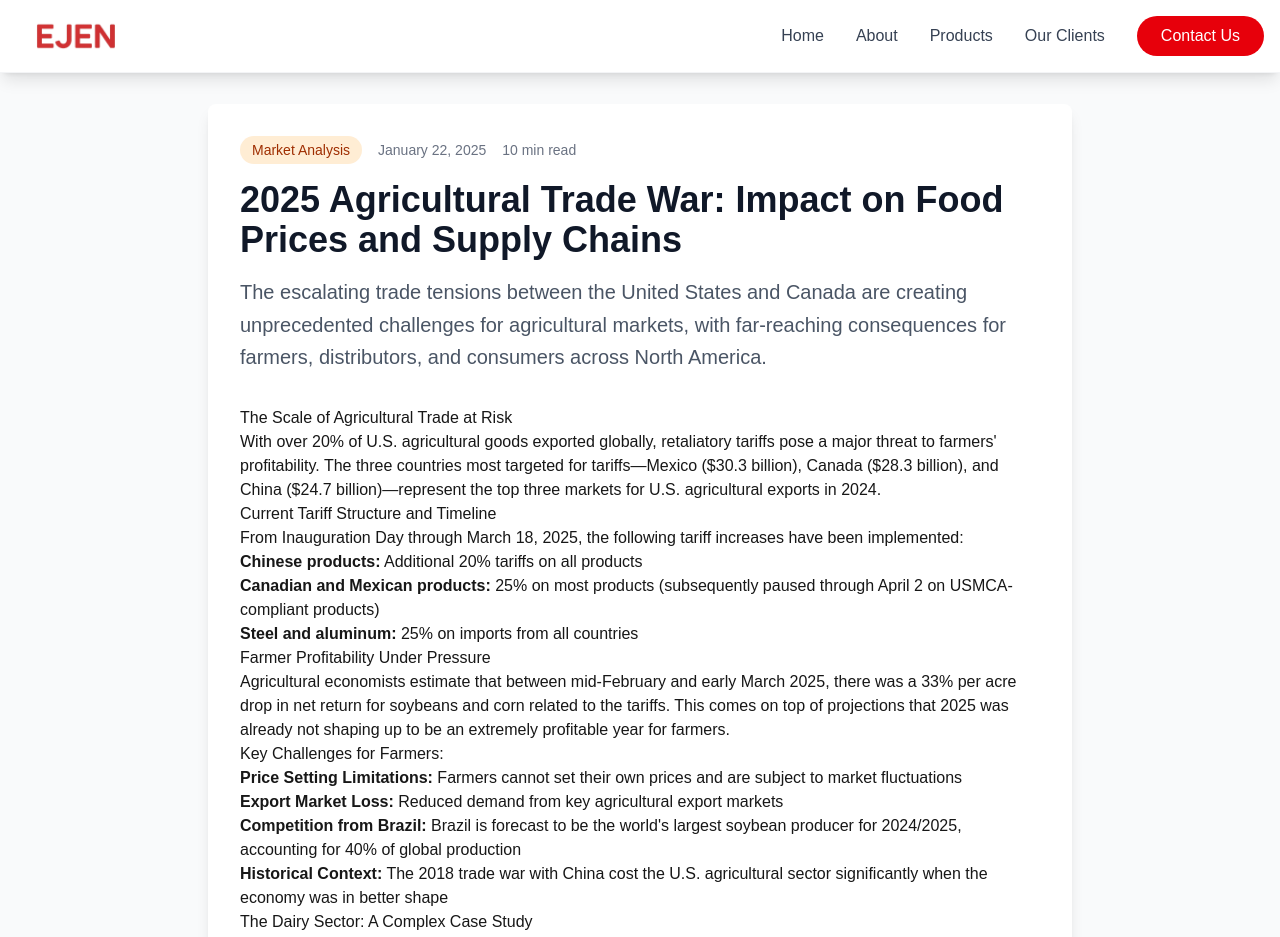
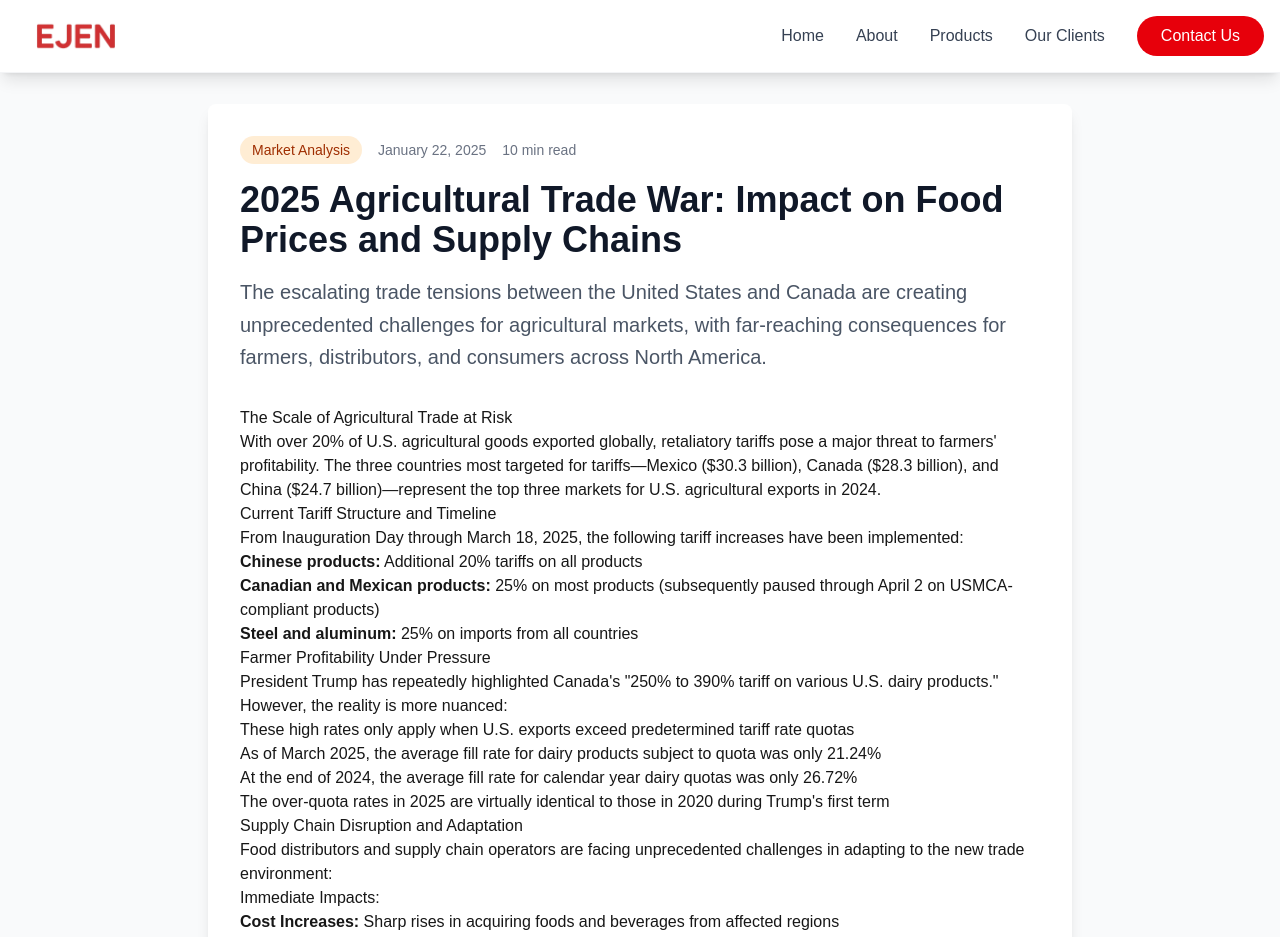
Before and after one commit to stocserver/ejen, a Next.js app: page /blog/agricultural-trade-war-impact-2025 in a window 1280 px wide. Shown: the top 937 px of the page. Built offline with nearby package versions, Linux system fonts and the light colour scheme.

Commit message:
blog + map

```diff
--- a/src/pages/admin/index.tsx
+++ b/src/pages/admin/index.tsx
@@ -1,4 +1,5 @@
-import { useState } from 'react';
+// Remove the unused useState import
+import Head from 'next/head';
 import Header from '../../components/Header';
 import Link from 'next/link';
 
--- a/src/pages/blog/agricultural-trade-war-impact-2025.tsx
+++ b/src/pages/blog/agricultural-trade-war-impact-2025.tsx
@@ -93,20 +93,7 @@ export default function AgriculturalTradeWarImpact2025() {
 
               <h2>Farmer Profitability Under Pressure</h2>
               <p>
-                Agricultural economists estimate that between mid-February and early March 2025, there was a 33% per acre drop in net return for soybeans and corn related to the tariffs. This comes on top of projections that 2025 was already not shaping up to be an extremely profitable year for farmers.
-              </p>
-
-              <h3>Key Challenges for Farmers:</h3>
-              <ul>
-                <li><strong>Price Setting Limitations:</strong> Farmers cannot set their own prices and are subject to market fluctuations</li>
-                <li><strong>Export Market Loss:</strong> Reduced demand from key agricultural export markets</li>
-                <li><strong>Competition from Brazil:</strong> Brazil is forecast to be the world's largest soybean producer for 2024/2025, accounting for 40% of global production</li>
-                <li><strong>Historical Context:</strong> The 2018 trade war with China cost the U.S. agricultural sector significantly when the economy was in better shape</li>
-              </ul>
-
-              <h2>The Dairy Sector: A Complex Case Study</h2>
-              <p>
-                President Trump has repeatedly highlighted Canada's "250% to 390% tariff on various U.S. dairy products." However, the reality is more nuanced:
+                President Trump has repeatedly highlighted Canada&apos;s &quot;250% to 390% tariff on various U.S. dairy products.&quot; However, the reality is more nuanced:
               </p>
               <ul>
                 <li>These high rates only apply when U.S. exports exceed predetermined tariff rate quotas</li>
@@ -148,7 +135,7 @@ export default function AgriculturalTradeWarImpact2025() {
 
               <h2>Consumer Impact and "Buy Canadian" Movement</h2>
               <p>
-                While some consumers are participating in "Buy Canadian" campaigns to protest U.S. trade policies, the reality is that finding substitutes for all affected foodstuffs is challenging due to:
+                While some consumers are participating in &quot;Buy Canadian&quot; campaigns to protest U.S. trade policies, the reality is that finding substitutes for all affected foodstuffs is challenging due to:
               </p>
               <ul>
                 <li>Limited domestic production capacity for certain products</li>
--- a/src/pages/blog/cold-chain-management-best-practices.tsx
+++ b/src/pages/blog/cold-chain-management-best-practices.tsx
@@ -135,3 +135,5 @@ export default function ColdChainManagementBestPractices() {
     </>
   );
 }
+
+// Fix for Cold Chain Management Article
--- a/src/pages/blog/food-distribution-trends-2024.tsx
+++ b/src/pages/blog/food-distribution-trends-2024.tsx
@@ -80,7 +80,7 @@ export default function FoodDistributionTrends2024() {
             <div className="container mx-auto px-4">
               <div className="max-w-4xl mx-auto prose prose-lg">
                 <p className="lead text-xl text-gray-600 mb-8">
-                  The food distribution industry is experiencing unprecedented transformation in 2024. From technological innovations to sustainability initiatives, these trends are reshaping how food moves from producers to consumers across North America and Asia.
+                  The food distribution industry is experiencing rapid transformation as companies adapt to changing consumer preferences, technological advances, and sustainability requirements. Today&apos;s distributors must balance efficiency, quality, and environmental responsibility while meeting the demands of an increasingly complex supply chain.
                 </p>
 
                 <h2 className="text-3xl font-bold text-gray-800 mt-12 mb-6">1. Advanced Cold Chain Technology</h2>
--- a/src/pages/blog/supply-chain-optimization-strategies.tsx
+++ b/src/pages/blog/supply-chain-optimization-strategies.tsx
@@ -80,7 +80,7 @@ export default function SupplyChainOptimizationStrategies() {
 
                 <h2 className="text-3xl font-bold text-gray-800 mt-12 mb-6">Strategic Inventory Management</h2>
                 <p>
-                  Implementing advanced inventory management systems with real-time tracking and automated reordering can significantly reduce carrying costs while preventing stockouts. Use demand forecasting algorithms to predict seasonal fluctuations and adjust inventory levels accordingly.
+                  In today&apos;s competitive food distribution landscape, supply chain optimization has become essential for maintaining profitability and customer satisfaction. Companies that can efficiently move products from farm to table while maintaining quality and minimizing costs will have a significant advantage in the marketplace.
                 </p>
 
                 <h2 className="text-3xl font-bold text-gray-800 mt-12 mb-6">Route Optimization and Fleet Management</h2>
--- a/src/pages/blog/trump-2025-tariffs-food-supply-chain.tsx
+++ b/src/pages/blog/trump-2025-tariffs-food-supply-chain.tsx
@@ -9,7 +9,7 @@ export default function TrumpTariffsFood2025() {
         <title>Trump's 2025 Tariffs: Disrupting North American Food Supply Chains | EJEN</title>
         <meta name="description" content="Analysis of how Trump's 2025 tariffs are causing chaos in US-Canada food supply chains, affecting farmers, distributors, and consumers across North America." />
         <meta name="keywords" content="Trump tariffs 2025, food supply chain disruption, US Canada trade war, agricultural tariffs, food distribution impact, supply chain chaos, North American food trade" />
-        <meta property="og:title" content="Trump's 2025 Tariffs: Disrupting North American Food Supply Chains" />
+        <meta property="og:title" content="Trump&apos;s 2025 Tariffs: Disrupting North American Food Supply Chains" />
         <meta property="og:description" content="How 2025 tariffs are reshaping food distribution between USA and Canada" />
         <meta property="og:type" content="article" />
         <meta name="twitter:card" content="summary_large_image" />
@@ -68,22 +68,22 @@ export default function TrumpTariffsFood2025() {
                 <span className="text-gray-500 text-sm">8 min read</span>
               </div>
               <h1 className="text-4xl font-bold text-gray-900 mb-4">
-                Trump's 2025 Tariffs: Disrupting North American Food Supply Chains
+                Trump&apos;s 2025 Tariffs: Disrupting North American Food Supply Chains
               </h1>
               <p className="text-xl text-gray-600 leading-relaxed">
-                Donald Trump's renewed trade war is causing unprecedented chaos for farmers and food producers on both sides of the U.S.-Canada border, forcing businesses to disentangle supply chains that have been interconnected for decades.
+                Donald Trump&apos;s renewed trade war is causing unprecedented chaos for farmers and food producers on both sides of the U.S.-Canada border, forcing businesses to disentangle supply chains that have been interconnected for decades.
               </p>
             </header>
 
             <div className="prose prose-lg max-w-none">
               <h2>The Current State of Tariff Chaos</h2>
               <p>
-                As of March 2025, North America's food industry faces the overwhelming task of adapting to a turbulent situation of ever-changing trade rules. President Trump's administration has implemented a complex web of tariffs affecting agricultural products, with rates ranging from 20% on Chinese products to 25% on most Canadian and Mexican goods.
+                As of March 2025, North America&apos;s food industry faces the overwhelming task of adapting to a turbulent situation of ever-changing trade rules. President Trump&apos;s administration has implemented a complex web of tariffs affecting agricultural products, with rates ranging from 20% on Chinese products to 25% on most Canadian and Mexican goods.
               </p>
 
               <h2>Impact on Cross-Border Food Trade</h2>
               <p>
-                The agricultural supply chain underscores Canada's heavy dependency on the U.S. market. Canadian farmers and fishers produce more than the domestic market of 41 million Canadians can consume, making them reliant on American consumers who represent a market more than eight times larger.
+                The agricultural supply chain underscores Canada&apos;s heavy dependency on the U.S. market. Canadian farmers and fishers produce more than the domestic market of 41 million Canadians can consume, making them reliant on American consumers who represent a market more than eight times larger.
               </p>
 
               <h3>Key Affected Sectors:</h3>
@@ -106,7 +106,7 @@ export default function TrumpTariffsFood2025() {
 
               <h2>Farmer Sentiment and Market Outlook</h2>
               <p>
-                According to the latest Purdue University/CME Group Ag Economy Barometer, almost half of farmers believe a trade war leading to a significant decrease in U.S. agricultural exports is "likely" or "very likely." This sentiment reflects the uncertainty surrounding:
+                According to the latest Purdue University/CME Group Ag Economy Barometer, almost half of farmers believe a trade war leading to a significant decrease in U.S. agricultural exports is &quot;likely&quot; or &quot;very likely.&quot; This sentiment reflects the uncertainty surrounding:
               </p>
               <ul>
                 <li>Potential "reciprocal tariffs" returning in April 2025</li>
```
